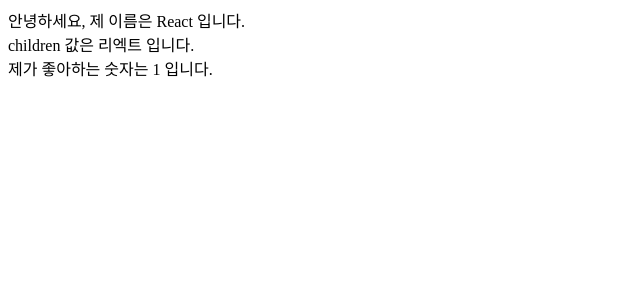
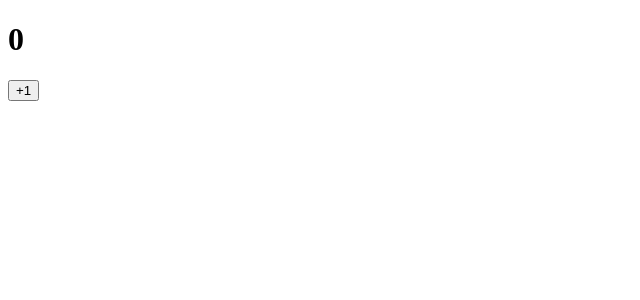
Before and after one commit to kororo11/Technology_React, a React (Create React App) app in the folder 03/hello-react/: page / in a window 1280 px wide. Shown: the top 300 px of the page, without its empty margins (0-640 px from the left). Built offline with nearby package versions, Linux system fonts and the light colour scheme.

Commit message:
클래스형 컴포넌트의 state

```diff
--- a/03/hello-react/src/App.js
+++ b/03/hello-react/src/App.js
@@ -1,12 +1,8 @@
 import React from 'react';
-import MyComponent from './MyComponent';
+import Counter from './Counter';
 
 const App = () => {
-	return (
-		<MyComponent name="React" favoriteNumber={1}>
-			리엑트
-		</MyComponent>
-	);
+	return <Counter />;
 };
 
 export default App;
--- /dev/null
+++ b/03/hello-react/src/Counter.js
@@ -0,0 +1,31 @@
+import React, { Component } from 'react';
+
+class Counter extends Component {
+	constructor(props) {
+		super(props);
+		this.state = {
+			number: 0,
+		};
+	}
+
+	render() {
+		const { number } = this.state;
+
+		return (
+			<div>
+				<h1>{number}</h1>
+				<button
+					// onClick 을 통해 버튼이 클릭되었을 때 호출 할 함수를 지정합니다.
+					onClick={() => {
+						// this.setState를 사용하여 state에 새로운 값을 넣을 수 있습니다.
+						this.setState({ number: number + 1 });
+					}}
+				>
+					+1
+				</button>
+			</div>
+		);
+	}
+}
+
+export default Counter;
```
